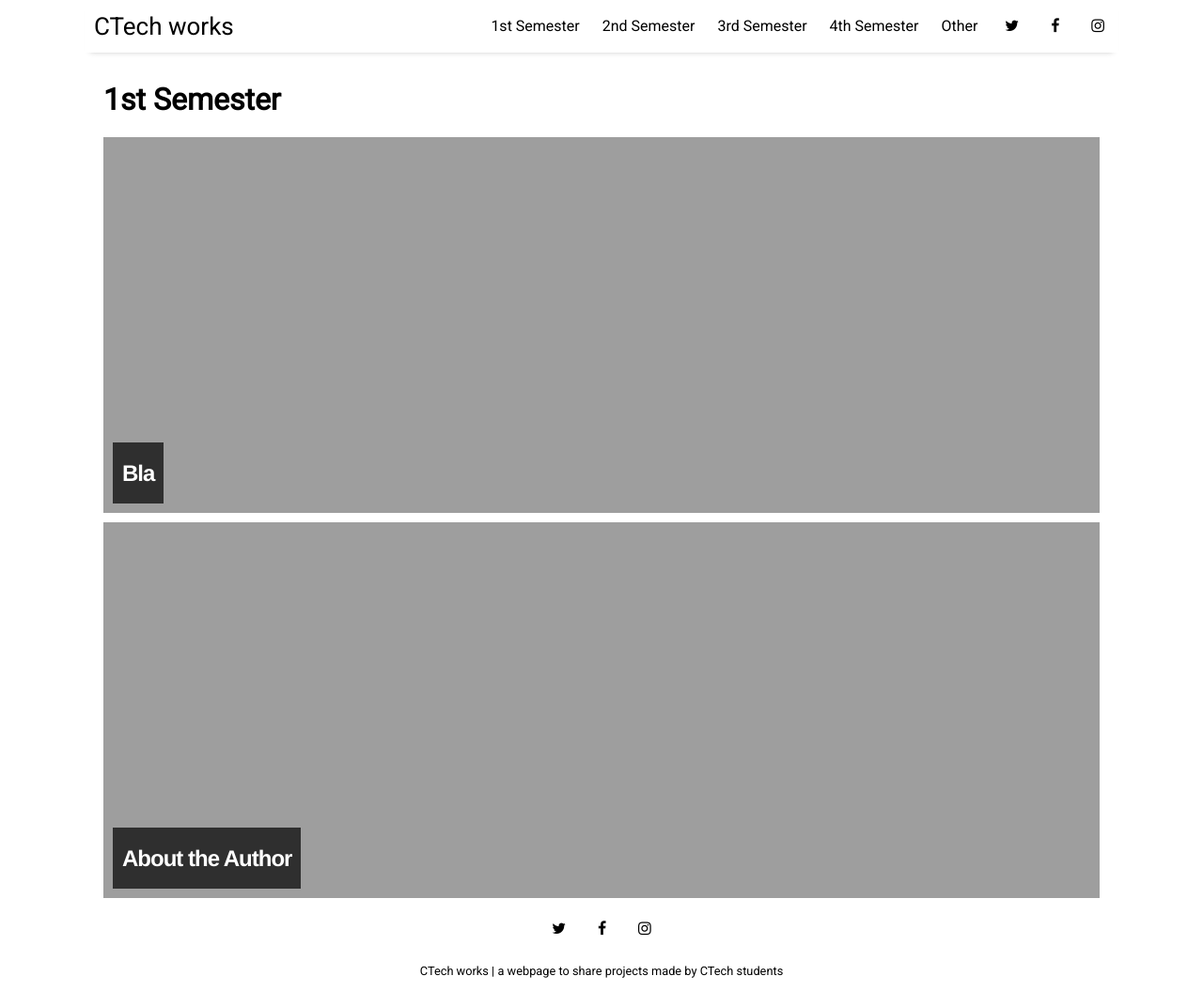
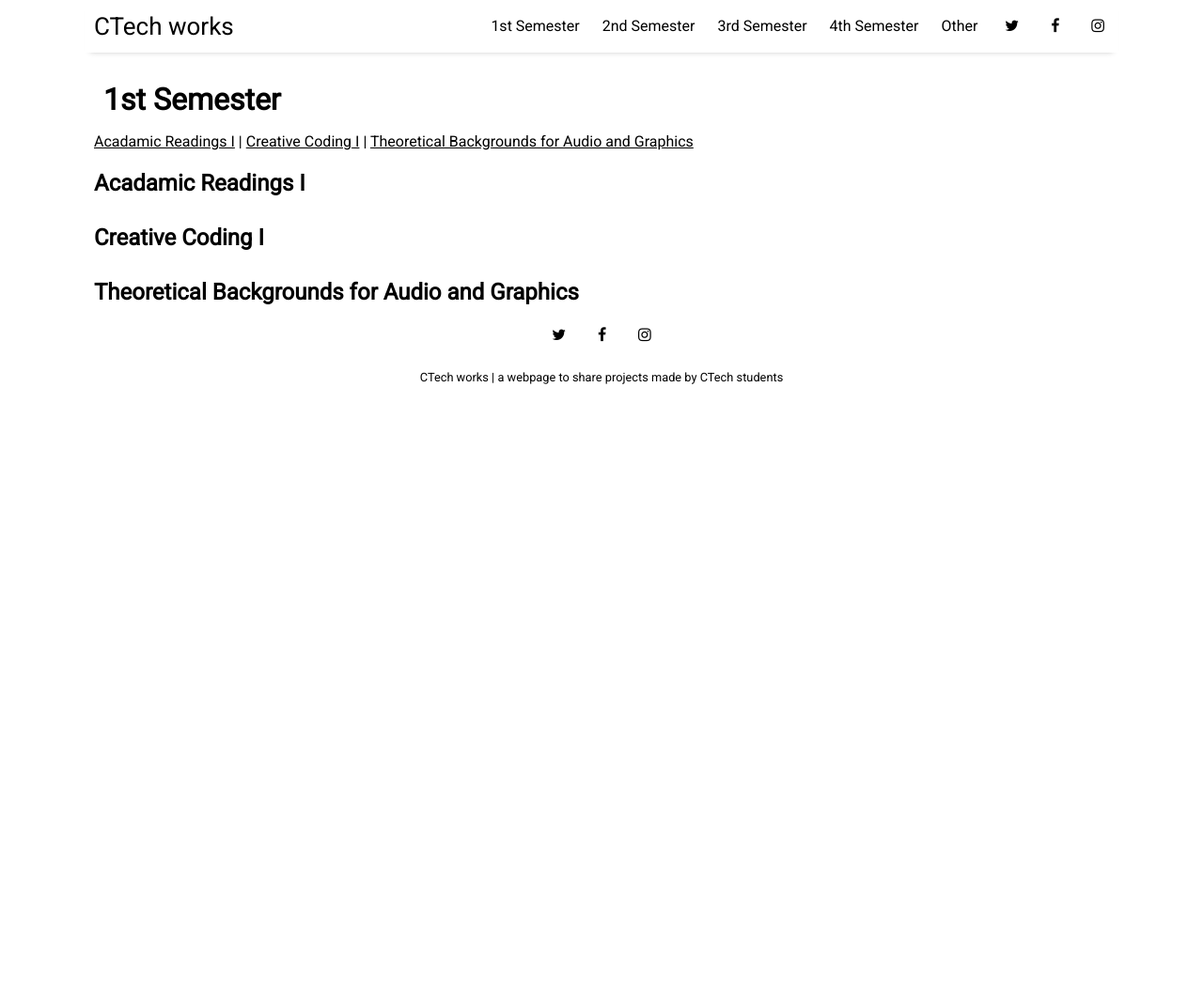
Before and after one commit to ctechfilmuniversity/ctechfilmuniversity.github.io, a Jekyll site: the page built from pages/1st-Semester.html, in a window 1280 px wide and 1072 px high. Shown: the whole window at 94% size. Built offline with Jekyll 4.4.1, drawn with Linux system fonts in a browser that asks for light colours; nearby versions of some CDN libraries.

Commit message:
update content + layout (1st) semester

```diff
--- a/assets/css/_sass/_default.scss
+++ b/assets/css/_sass/_default.scss
@@ -27,6 +27,13 @@
   margin: 0;
 }
 
+.courses {
+  border-top: 70px solid transparent;
+    margin-top: -50px;
+    -webkit-background-clip: padding-box;
+    -moz-background-clip: padding;
+    background-clip: padding-box;
+}
 
 .container {
   width: $container-width;
--- a/pages/1st-Semester.html
+++ b/pages/1st-Semester.html
@@ -2,6 +2,18 @@
 layout: page
 title: 1st Semester
 ---
+
+<a href="#ARI">Acadamic Readings I</a> | <a href="#CCI">Creative Coding I</a> | <a href="#TBAG">Theoretical Backgrounds for Audio and Graphics</a>
+
+<h2 id="ARI" class="courses">Acadamic Readings I</h2>
+
+<h2 id="CCI" class="courses">Creative Coding I</h2>
+
+<h2 id="TBAG" class="courses">Theoretical Backgrounds for Audio and Graphics</h2>
+
+
+<!---
+
 {% for post in site.categories.facts %}
   <a href="{{ site.github.url }}{{ post.url }}">
     <div class="featured-posts" {% if post.image %}style="background-image:url({{ site.github.url }}/assets/img/{{ post.image }})"{% endif %}>
@@ -9,3 +21,4 @@ title: 1st Semester
     </div>
   </a>
 {% endfor %}
+-->
```
